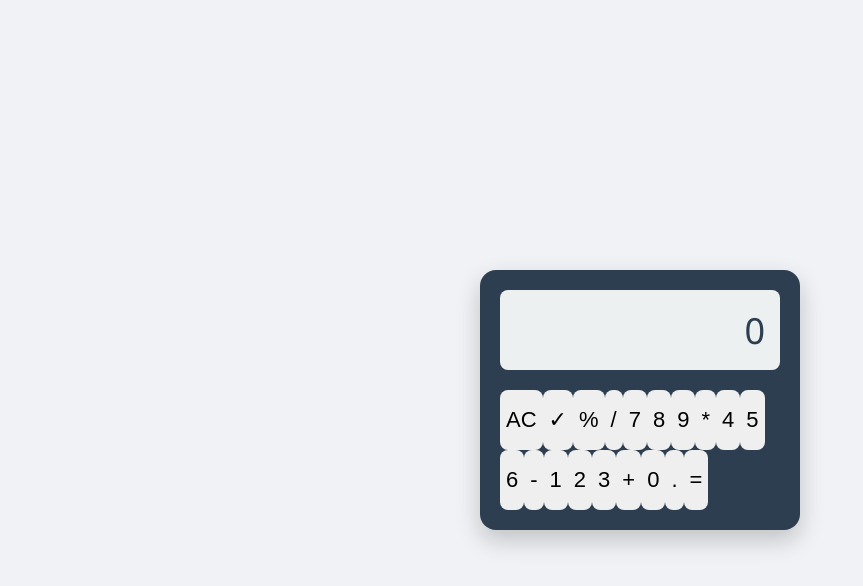
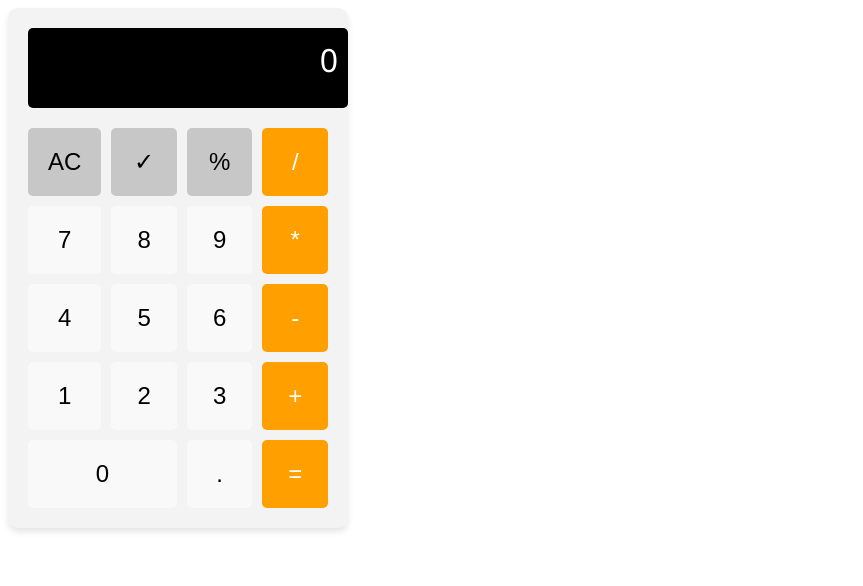
Before and after one commit to KauanTkn/Atividades-JavaScript, a plain HTML site: page Atividades/Semana VI/Atividade.html in a window 1280 px wide. Shown: the whole page, without its empty margins (0-863 px from the left). Drawn offline with Linux system fonts and the light colour scheme.

Commit message:
Update style.css
Correção CSS visual

```diff
--- a/Atividades/Semana VI/style.css
+++ b/Atividades/Semana VI/style.css
@@ -1,111 +1,64 @@
-/* Estilos Gerais */
-body {
-    margin: 0;
-    padding: 0;
-    display: flex;
-    justify-content: center;
-    align-items: center;
-    min-height: 100vh;
-    background-color: #f0f2f5;
-    font-family: 'Segoe UI', Roboto, Oxygen, Ubuntu, Cantarell, sans-serif;
+#calculator {
+    width: 300px;
+    background-color: #f3f3f3;
+    border-radius: 10px;
+    padding: 20px;
+    box-shadow: 0 4px 6px rgba(0, 0, 0, 0.1);
+    font-family: "Segoe UI", Tahoma, Geneva, Verdana, sans-serif;
+    display: inline-block;
 }
 
-/* Container da Calculadora */
-#calculator {
-    width: 280px;
-    background-color: #2c3e50;
-    border-radius: 16px;
-    box-shadow: 0 10px 25px rgba(0, 0, 0, 0.2);
+#display {
+    width: 100%;
+    height: 60px;
+    background-color: #000;
+    color: #fff;
+    text-align: right;
+    padding: 10px;
+    border-radius: 5px;
+    font-size: 2em;
     overflow: hidden;
-    padding: 20px;
+    word-wrap: break-word;
+    margin-bottom: 20px;
 }
 
-/* Display */
-#display {
-    width: 100%;
-    height: 80px;
-    background-color: #ecf0f1;
-    margin-bottom: 20px;
-    border-radius: 8px;
-    display: flex;
-    justify-content: flex-end;
-    align-items: center;
-    padding: 0 15px;
-    box-sizing: border-box;
-    font-size: 36px;
-    color: #2c3e50;
-    font-weight: 300;
-    overflow: hidden;
+.button-container {
+    display: grid;
+    grid-template-columns: repeat(4, 1fr);
+    gap: 10px;
 }
 
-/* Teclado */
-#keyboard {
-    display: grid;
-    grid-template-columns: repeat(4, 1fr);
-    gap: 12px;
+button {
+    background-color: #f4f4f4;
+    border: none;
+    border-radius: 5px;
+    padding: 20px;
+    font-size: 1.5em;
+    cursor: pointer;
+    transition: background-color 0.3s;
 }
 
-/* Botões */
-button {
-    height: 60px;
-    border: none;
-    border-radius: 8px;
-    font-size: 22px;
-    cursor: pointer;
-    transition: all 0.2s ease;
-    font-weight: 500;
+.number {
+    background-color: #f9f9f9;
 }
 
-button:active {
-    transform: scale(0.95);
+.operation {
+    background-color: #ff9f00;
+    color: #fff;
 }
 
-/* Tipos de Botões */
-.btn-number {
-    background-color: #34495e;
-    color: #ecf0f1;
+.function {
+    background-color: #c7c7c7;
 }
 
-.btn-number:hover {
-    background-color: #3d566e;
-}
-
-.btn-operator {
-    background-color: #3498db;
-    color: white;
-}
-
-.btn-operator:hover {
-    background-color: #2980b9;
-}
-
-.btn-clear {
-    background-color: #e74c3c;
-    color: white;
-    grid-column: span 2;
-}
-
-.btn-clear:hover {
-    background-color: #c0392b;
-}
-
-.btn-equals {
-    background-color: #2ecc71;
-    color: white;
-    grid-column: span 2;
-}
-
-.btn-equals:hover {
-    background-color: #27ae60;
-}
-
-/* Botão Zero */
 .zero {
     grid-column: span 2;
 }
 
-/* Destaque Visual para Operação Ativa */
-.active-operator {
-    background-color: #1abc9c;
-    box-shadow: 0 0 10px rgba(26, 188, 156, 0.5);
+button:hover {
+    background-color: #e0e0e0;
 }
+
+button:active {
+    background-color: #d4d4d4;
+}
```
